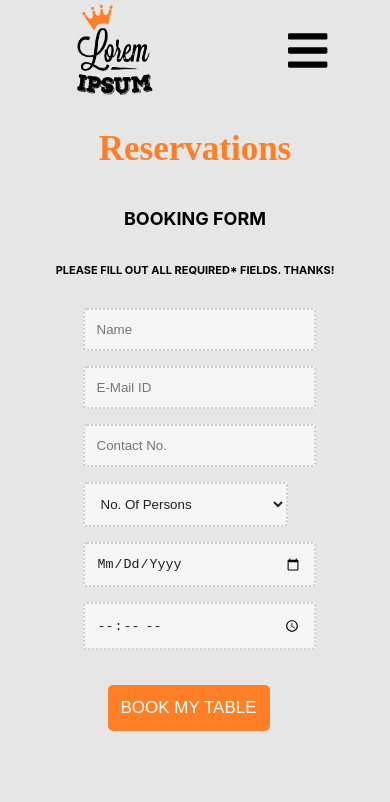
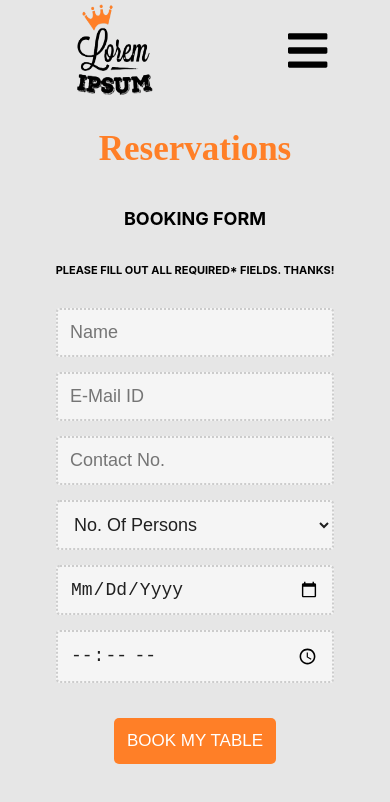
Before and after one commit to skillwork-isolenkov/react-restaurant, a React (Create React App) app: page /reservation in a window 390 px wide. Shown: the top 802 px of the page. Built offline with nearby package versions, Linux system fonts and the light colour scheme; the HTML template or start-up script is replaced by a standard one.

Commit message:
New bugs fixed

```diff
--- a/src/Components/Menu/Menu.jsx
+++ b/src/Components/Menu/Menu.jsx
@@ -110,7 +110,7 @@ const Menu = () => {
                         <div className="third-dish">
                             <img src={chickenWings} alt="chicken-wings" />
                             <div>
-                                <h3>BBQ Chicken Wings</h3>
+                                <h3>Chicken Wings</h3>
                                 <p>
                                     Lorem ipsum dolor sit amet, consectetur adipiscing elit. Nunc mollis eleifend dapibus.
                             </p>
--- a/src/index.css
+++ b/src/index.css
@@ -488,6 +488,7 @@ code {
   display: flex;
   flex-flow: column wrap;
   align-items: center;
+  text-align: center;
   height: 90vh;
   background-color: #E6E6E6;
 }
@@ -515,6 +516,7 @@ code {
 
 .name-email, .number-persons, .date-time{
   display: flex;
+  margin-bottom: 15px;
 }
 
 .input-name, .input-email, .input-number, #persons, .input-date, .input-time{
@@ -526,11 +528,15 @@ code {
   border-radius: 4px;
   margin-right: 15px;
   margin-bottom: 15px;
-  width: 100%;
+  width: 300px;
+  font-size: 18px;
 }
 
-.input-number{
-  width: 150px;
+.input-email{
+  width: 295px;
+}
+#persons{
+  width: 325px;
 }
 
 .reservation button{
@@ -540,7 +546,6 @@ code {
   text-transform: uppercase;
   padding: 15px;
   margin-top: 20px;
-  margin-left: 90px;
   border: none;
   border-radius: 5px;
 }
@@ -600,12 +605,12 @@ code {
 }
 .email-bar a{
   position: relative;
-  bottom: 47px;
-  left: 295px;
+  bottom: 53px;
+  left: 300px;
   background: #FF7F27;
   border: 2px dotted #ccc;
   padding: 10px 20px;
-  font-size: 17px;
+  font-size: 20px;
   border-radius: 4px;
   color: #ffffff;
 }
@@ -970,13 +975,8 @@ code {
   font-size: 11px;
 }
 .reservation button{
-  margin-left: 25px;
   font-size: 17px;
   padding: 13px;
-}
-
-.contact-form{
-  margin-right: 20px;
 }
 
 .name-email, .number-persons, .date-time{
@@ -984,9 +984,12 @@ code {
 }
 .input-name, .input-email, .input-number, #persons, .input-date, .input-time{
   display: block;
-  width: 100%;
+  width: 250px;
   align-items: center;
   margin-right: 0;
+}
+#persons{
+  width: 278px;
 }
 
 /* Contact */
@@ -1006,7 +1009,8 @@ code {
   margin-top: 90px;
 }
 .email-bar a{
-  left: 175px;
+  left: 205px;
+  bottom: 53px;
 }
 
 .contact-footer{
```
